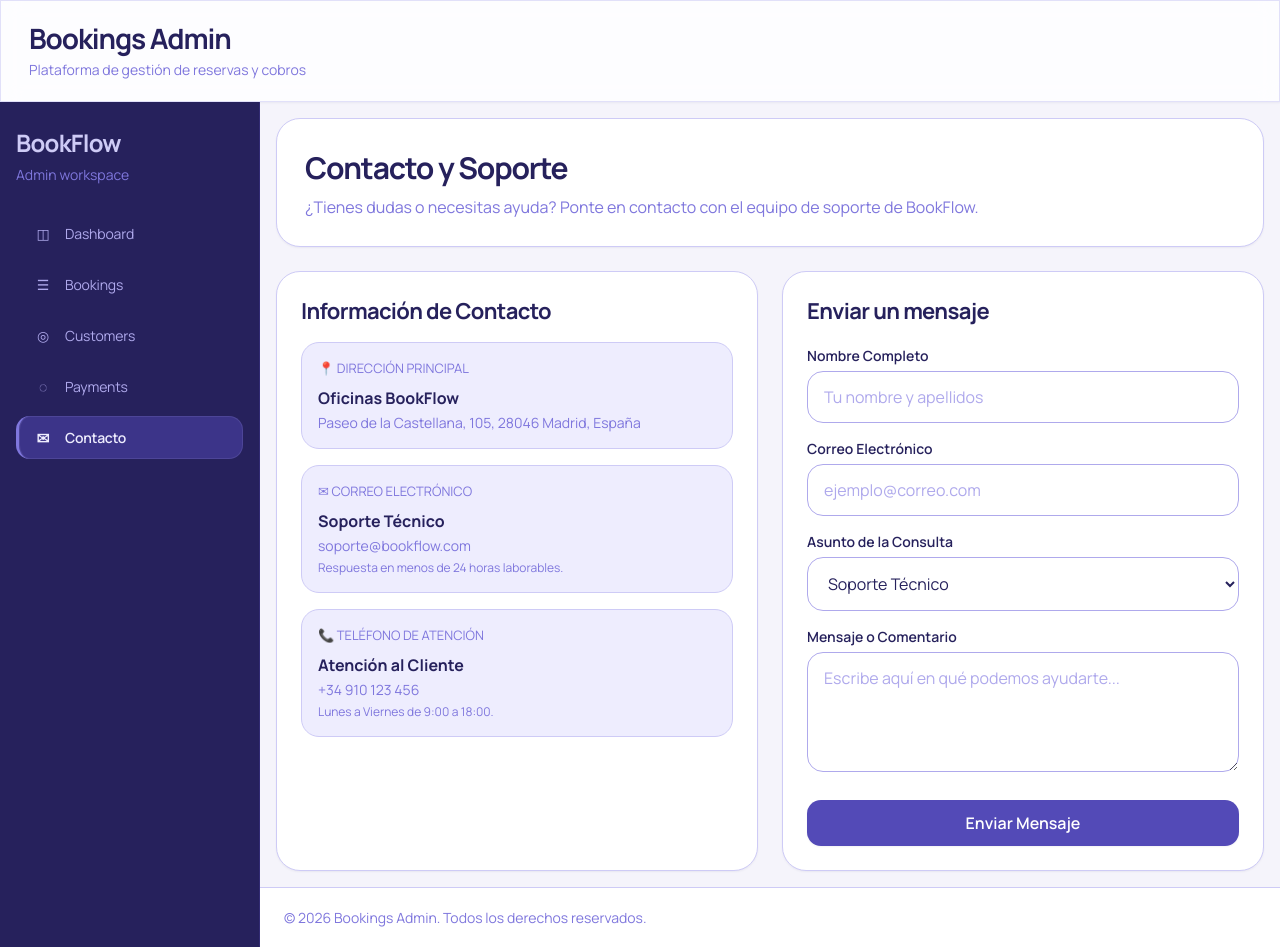
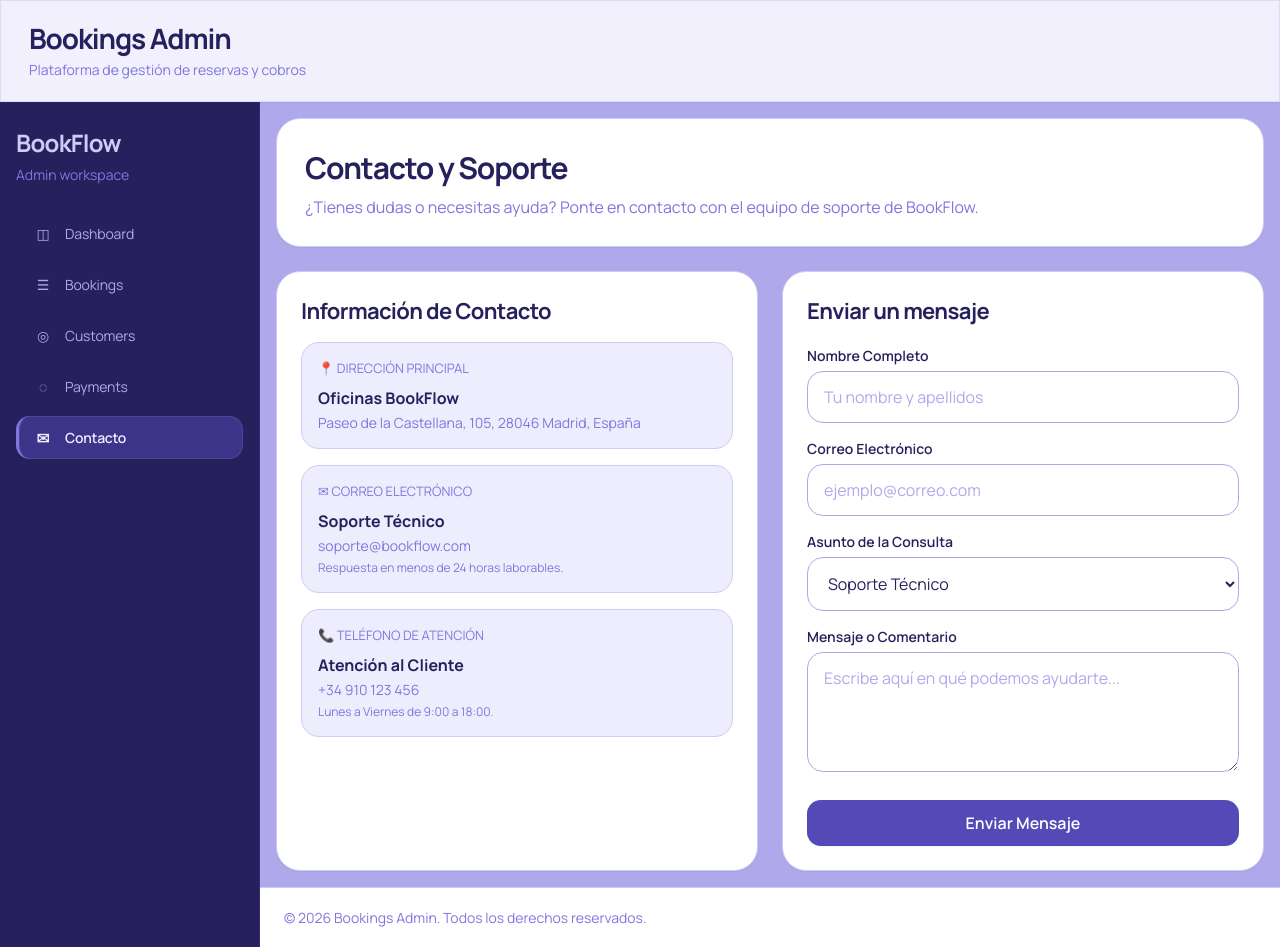
Before and after one commit to Samuelhas13/Equipo-503, a Next.js app in the folder proyecto/bookings-frontend-develop/: page /contacto in a window 1280 px wide. Built offline with nearby package versions, Linux system fonts and the light colour scheme.

Commit message:
Mejoras del css y cambio de coleres del fondo

```diff
--- a/proyecto/bookings-frontend-develop/app/globals.css
+++ b/proyecto/bookings-frontend-develop/app/globals.css
@@ -19,7 +19,7 @@
   --purple-900: #26215C;
 
   /* ── Fondo y superficies ────────────────────────── */
-  --bg:                      #F5F4FB;              /* Gris lavanda claro - fondos de secciones */
+  --bg:                      var(--purple-200);     /* Gris lavanda claro - fondos de secciones */
   --surface:                 #FFFFFF;              /* Blanco puro - paneles y tarjetas */
   --surface-2:               var(--purple-50);     /* Superficie alternativa suave */
   --surface-translucent:     rgba(255, 255, 255, 0.92); /* Superficie translúcida para componentes flotantes */
@@ -65,6 +65,29 @@
   --radius-sm: 12px;
   --radius-md: 18px;
   --radius-lg: 24px;
+
+  /* ── Sombras extendidas ─────────────────────────── */
+  --shadow-table:            0 16px 35px rgba(38, 33, 92, 0.07);
+  --shadow-booking:          0 20px 40px rgba(38, 33, 92, 0.07);
+  --shadow-booking-hero:     0 18px 48px rgba(38, 33, 92, 0.10);
+  --shadow-modal:            0 20px 60px rgba(38, 33, 92, 0.22);
+
+  /* ── Bordes extendidos ──────────────────────────── */
+  --border-booking:          rgba(83, 74, 183, 0.15);
+  --border-booking-hero:     rgba(83, 74, 183, 0.20);
+  --border-sidebar:          rgba(83, 74, 183, 0.25);
+  --border-header:           rgba(206, 203, 246, 0.6);
+
+  /* ── Colores de fondo extendidos ────────────────── */
+  --modal-backdrop-bg:       rgba(38, 33, 92, 0.5);
+  --sidebar-hover-bg:        rgba(255, 255, 255, 0.07);
+  --sidebar-active-inset:    rgba(175, 169, 236, 0.15);
+  --accent-focus-ring:       rgba(83, 74, 183, 0.12);
+  --active-pill-inset:       rgba(83, 74, 183, 0.15);
+  --message-success-bg:      rgba(225, 245, 238, 0.5);
+  --message-success-border:  rgba(15, 110, 86, 0.16);
+  --message-error-bg:        rgba(226, 75, 74, 0.08);
+  --message-error-border:    rgba(226, 75, 74, 0.20);
 }
 
 * {
@@ -109,7 +132,7 @@
 .admin-sidebar {
   width: var(--sidebar-width);
   background: var(--sidebar-bg);
-  border-right: 1px solid rgba(83, 74, 183, 0.25);
+  border-right: 1px solid var(--border-sidebar);
   backdrop-filter: blur(10px);
   padding: 24px 16px;
   position: sticky;
@@ -164,7 +187,7 @@
 .admin-sidebar__link:hover,
 .admin-sidebar__link--hoverable:hover {
   /* MEJORA APLICADA (18/05/2026): Efecto hover mejorado con múltiples cambios visuales para mejor feedback de usuario */
-  background: rgba(255, 255, 255, 0.07);
+  background: var(--sidebar-hover-bg);
   color: var(--purple-100);
   border-left-color: var(--purple-400);
   transition: background 0.2s ease, color 0.2s ease, border-left-color 0.2s ease;
@@ -177,7 +200,7 @@
   color: var(--sidebar-text-active);
   font-weight: 600;
   border-left-color: var(--purple-400);
-  box-shadow: inset 0 0 0 1px rgba(175, 169, 236, 0.15);
+  box-shadow: inset 0 0 0 1px var(--sidebar-active-inset);
   transition: background 0.2s ease, color 0.2s ease, border-left-color 0.2s ease, box-shadow 0.2s ease;
 }
 
@@ -223,7 +246,7 @@
   justify-content: space-between;
   padding: 22px 28px;
   background: var(--surface-translucent-soft);
-  border: 1px solid rgba(206, 203, 246, 0.6);
+  border: 1px solid var(--border-header);
   backdrop-filter: blur(10px);
   box-shadow: var(--shadow-sm);
   /* MEJORA APLICADA (18/05/2026): Layout mejorado con flexbox para soportar responsive y acciones dinámicas */
@@ -313,8 +336,8 @@
 
 .booking-form-card,
 .booking-table-card {
-  border-color: rgba(83, 74, 183, 0.15);
-  box-shadow: 0 20px 40px rgba(38, 33, 92, 0.07);
+  border-color: var(--border-booking);
+  box-shadow: var(--shadow-booking);
   /* MEJORA APLICADA: Estilo distintivo para formularios y tablas en la página de bookings */
 }
 
@@ -325,17 +348,57 @@
   -webkit-overflow-scrolling: touch;
 }
 
+/* La tabla usa `border-collapse`, buen enfoque. */
 .data-table {
   width: 100%;
   min-width: 900px; /* fuerza scroll si no cabe */
   border-collapse: collapse;
+  border-radius: 20px;
+  overflow: hidden;
+  box-shadow: var(--shadow-table);
 }
 
-.data-table th,
-.data-table td {
-  padding: 12px 14px;
+/* Formato para el encabezado de la tabla */
+.data-table thead {
+  position: sticky;
+  top: 0;
+  background: var(--surface-2);
+}
+
+/* Formato para las filas del encabezado de la tabla */
+.data-table thead tr {
+  color: var(--muted);
+  text-align: left;
+}
+
+/* Formato para las celdas del encabezado de la tabla */
+.data-table th {
+  padding: 16px 14px;
+  font-size: 13px;
+  font-weight: 600;
+  color: var(--muted);
   text-align: left;
   white-space: nowrap;
+}
+
+/* Formato para las celdas de la tabla */
+.data-table td {
+  padding: 18px 14px;
+  border-top: 1px solid var(--border);
+  font-size: 14px;
+  color: var(--text);
+  text-align: left;
+  white-space: nowrap;
+}
+
+.data-table tbody tr:hover {
+  background: var(--surface-2);
+}
+
+/* Formato para las celdas de la tabla en la primera columna */
+.data-table td:first-child,
+.data-table th:first-child {
+  padding-left: 18px;
 }
 
 .table-actions {
@@ -399,8 +462,8 @@
 
 /* MEJORA APLICADA: Variantes de hero para páginas específicas como /bookings */
 .booking-hero {
-  box-shadow: 0 18px 48px rgba(38, 33, 92, 0.10);
-  border-color: rgba(83, 74, 183, 0.20);
+  box-shadow: var(--shadow-booking-hero);
+  border-color: var(--border-booking-hero);
 }
 
 /* Formato para el párrafo del hero y color */
@@ -549,54 +612,6 @@
   cursor: pointer;
 }
 
-/* La tabla usa `border-collapse`, buen enfoque. */
-.data-table {
-  width: 100%;
-  border-collapse: collapse;
-  border-radius: 20px;
-  overflow: hidden;
-  box-shadow: 0 16px 35px rgba(38, 33, 92, 0.07);
-}
-
-/* Formato para el encabezado de la tabla */
-.data-table thead {
-  position: sticky;
-  top: 0;
-  background: var(--surface-2);
-}
-
-/* Formato para las filas del encabezado de la tabla */
-.data-table thead tr {
-  color: var(--muted);
-  text-align: left;
-}
-
-/* Formato para las celdas del encabezado de la tabla */
-.data-table th {
-  padding: 16px 14px;
-  font-size: 13px;
-  font-weight: 600;
-  color: var(--muted);
-}
-
-/* Formato para las celdas de la tabla */
-.data-table td {
-  padding: 18px 14px;
-  border-top: 1px solid var(--border);
-  font-size: 14px;
-  color: var(--text);
-}
-
-.data-table tbody tr:hover {
-  background: var(--surface-2);
-}
-
-/* Formato para las celdas de la tabla en la primera columna */
-.data-table td:first-child,
-.data-table th:first-child {
-  padding-left: 18px;
-}
-
 /* Formato para las insignias */
 .badge {
   display: inline-block;
@@ -667,12 +682,6 @@
   flex-wrap: wrap;
 }
 
-.table-actions {
-  display: flex;
-  gap: 10px;
-  flex-wrap: wrap;
-}
-
 /* Formato para las pastillas de filtro */
 .filter-pill {
   border: 1px solid var(--border);
@@ -689,7 +698,13 @@
   border-color: var(--accent);
   color: var(--accent);
   font-weight: 700;
-  box-shadow: inset 0 0 0 1px rgba(83, 74, 183, 0.15);
+  box-shadow: inset 0 0 0 1px var(--active-pill-inset);
+}
+
+/* Formato para las pastillas de filtro en estado hover */
+.filter-pill:hover {
+  background: var(--surface-2);
+  cursor: pointer;
 }
 
 /* El grid de formularios usa 2 columnas */
@@ -715,7 +730,7 @@
 .select:focus {
   outline: none;
   border-color: var(--accent);
-  box-shadow: 0 0 0 4px rgba(83, 74, 183, 0.12);
+  box-shadow: 0 0 0 4px var(--accent-focus-ring);
 }
 
 .input::placeholder {
@@ -735,8 +750,8 @@
 .message-success {
   color: var(--success-text);
   font-size: 14px;
-  background: rgba(225, 245, 238, 0.5);
-  border: 1px solid rgba(15, 110, 86, 0.16);
+  background: var(--message-success-bg);
+  border: 1px solid var(--message-success-border);
   border-radius: 16px;
   padding: 12px 16px;
 }
@@ -745,8 +760,8 @@
 .message-error {
   color: var(--error);
   font-size: 14px;
-  background: rgba(226, 75, 74, 0.08);
-  border: 1px solid rgba(226, 75, 74, 0.20);
+  background: var(--message-error-bg);
+  border: 1px solid var(--message-error-border);
   border-radius: 16px;
   padding: 12px 16px;
 }
@@ -846,12 +861,6 @@
   }
 }
 
-/* Formato para las pastillas de filtro en estado hover */
-.filter-pill:hover {
-  background: var(--surface-2);
-  cursor: pointer;
-}
-
 /* Formato para estados focus-visible con outline de marca */
 .filter-pill:focus-visible,
 .primary-btn:focus-visible,
@@ -870,7 +879,7 @@
   display: grid;
   place-items: center;
   padding: 24px;
-  background: rgba(38, 33, 92, 0.5);
+  background: var(--modal-backdrop-bg);
   backdrop-filter: blur(4px);
 }
 
@@ -880,7 +889,7 @@
   border-radius: 16px;
   border: 1px solid var(--border);
   background: var(--surface);
-  box-shadow: 0 20px 60px rgba(38, 33, 92, 0.22);
+  box-shadow: var(--shadow-modal);
   padding: 28px;
 }
 
@@ -1036,6 +1045,7 @@
   flex-direction: column;
   min-height: 100vh;
   background-color: var(--bg);
+  position: relative;
 }
 
 .admin-layout__wrapper {
@@ -1053,40 +1063,6 @@
 .admin-layout__main {
   flex: 1;
   padding: 1rem;
-}
-
-
-/* ==========================================
-   ESCRITORIO / PANTALLAS GRANDES (>= 768px)
-   ========================================== */
-@media (min-width: 768px) {
-  .admin-layout {
-    flex-direction: column;
-  }
-
-  .admin-layout__wrapper {
-    flex-direction: row;
-  }
-
-  .admin-header {
-    order: -1;
-  }
-
-  .admin-layout__body {
-    flex: 1;
-    min-width: 0;
-  }
-}
-
-
-/* ==========================================
-   ESTILOS PARA MÓVIL (Por defecto)
-   ========================================== */
-.admin-layout {
-  display: flex;
-  flex-direction: column;
-  min-height: 100vh;
-  position: relative;
 }
 
 /* El botón de hamburguesa SOLO se ve en móvil */
@@ -1129,29 +1105,30 @@
   z-index: 998;
 }
 
-.admin-layout__wrapper {
-  display: flex;
-  flex-direction: column;
-  flex: 1;
-}
-
-.admin-layout__body {
-  display: flex;
-  flex-direction: column;
-  flex: 1;
-}
-
 
 /* ==========================================
-   ESTILOS PARA ESCRITORIO (Pantallas Grandes >= 768px)
+   ESCRITORIO / PANTALLAS GRANDES (>= 768px)
    ========================================== */
 @media (min-width: 768px) {
+  .admin-header {
+    order: -1;
+  }
+
   .admin-header__toggle-btn {
     display: none;
   }
 
+  .admin-layout {
+    flex-direction: column;
+  }
+
   .admin-layout__wrapper {
     flex-direction: row;
+  }
+
+  .admin-layout__body {
+    flex: 1;
+    min-width: 0;
   }
 
   .admin-sidebar {
@@ -1164,9 +1141,4 @@
   .admin-layout__overlay {
     display: none;
   }
-
-  .admin-layout__body {
-    flex: 1;
-    min-width: 0;
-  }
 }
```
